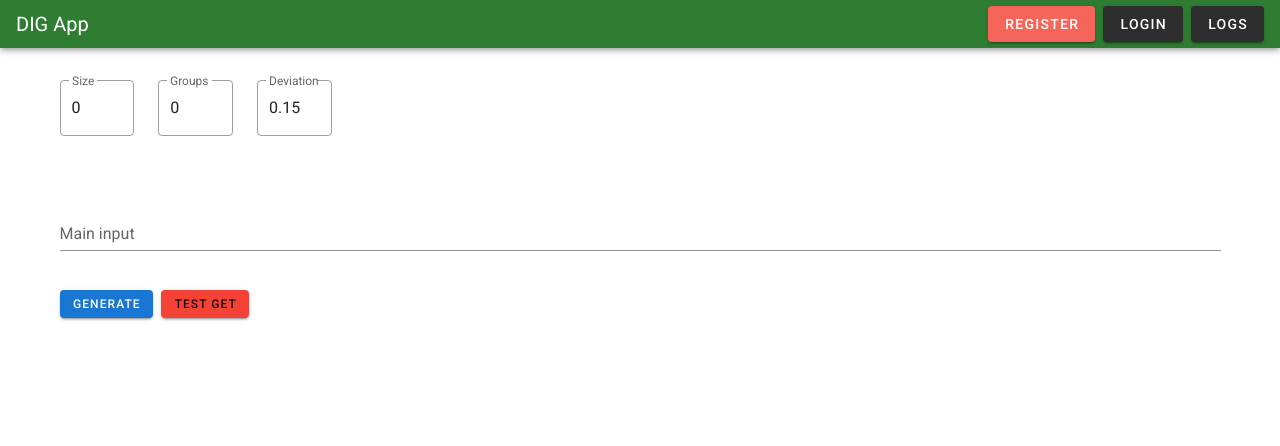
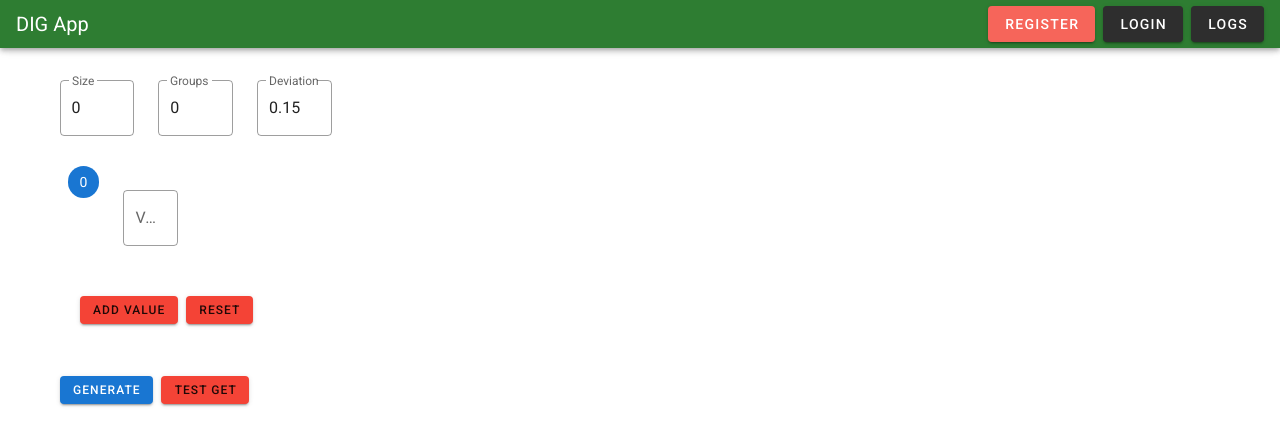
Before and after one commit to Lennyvp/dig-app-client, a Vue app: page / in a window 1280 px wide. Shown: the top 446 px of the page. Built offline with nearby package versions, Linux system fonts and the light colour scheme.

Commit message:
added Input Chips

```diff
--- a/package.json
+++ b/package.json
@@ -12,6 +12,7 @@
     "axios": "^0.19.2",
     "core-js": "^3.6.5",
     "express": "^4.17.1",
+    "material-design-icons": "^3.0.1",
     "vue": "^2.6.11",
     "vue-router": "^3.2.0",
     "vuetify": "^2.2.11",
--- /dev/null
+++ b/src/components/ChipInputValue.vue
@@ -0,0 +1,32 @@
+<template>
+  <v-btn
+      v-if="chip"
+      close
+      dark
+      class="ml-2 mt-2"
+      @click="removeChip"
+    >
+      {{ inputValue }}
+      <v-icon right>mdi-close-circle-outline</v-icon>
+    </v-btn>
+</template>
+
+<script>
+export default {
+    name: "ChipInputValue",
+    props: ['inputValue'],
+    data: () => ({
+        chip: true,
+    }),
+    methods: {
+      removeChip() {
+        // this.$emit("removeValue", this.inputValue)
+        this.chip = false
+      }
+    }
+}
+</script>
+
+<style>
+
+</style>
--- a/src/components/GenerateSolutions.vue
+++ b/src/components/GenerateSolutions.vue
@@ -6,19 +6,21 @@
       </v-col>
 
       <v-col cols="5" sm="6" md="1">
-        <v-text-field label="Groups" outlined v-model="amountOfGroups"></v-text-field>
+        <v-text-field label="Groups" outlined v-model="groups"></v-text-field>
       </v-col>
 
       <v-col cols="5" sm="6" md="1">
         <v-text-field label="Deviation" outlined v-model="deviation"></v-text-field>
-      </v-col>
+    </v-col>
     </v-row>
 
-    <div>{{ inputString }}</div>
+    <!-- <div>{{ inputString }}</div>
 
     <div class="mt-10">
       <v-text-field label="Main input" hide-details="auto" v-model="inputString"></v-text-field>
-    </div>
+    </div> -->
+
+    <InputValues :inputValues="inputValues" v-on:updateValues="updateValues(event)"/>
 
     <div class="mt-10">
       <v-btn small color="primary" @click="sentPost">Generate</v-btn>
@@ -29,7 +31,7 @@
 
 <script>
 import axios from "axios";
-
+import InputValues from '@/components/InputValues.vue'
 export default {
   name: "GenerateSolutions",
 
@@ -38,20 +40,25 @@ export default {
     // outputData: [],
     inputData: [],
     inputString: "",
-    amountOfGroups: 0,
+    groups: 0,
     size: 0,
     deviation: 0.15,
+    inputValue: 0,
+    inputValues: [],
   }),
+  components: {
+    InputValues
+  },
   methods: {
     sentPost() {
       this.convertData();
       axios
         .post("https://dig-app-server.herokuapp.com/solve", {
           username: "Lenny",
-          amountOfGroups: this.amountOfGroups,
+          groups: this.groups,
           size: this.size,
           // values: [1.0, 1.0, 2.0, 3.0, 5.0, 5.0, 7.0, 8.0, 9.0],
-          values: this.inputData,
+          values: this.inputValues,
           deviation: this.deviation
         })
         .then((response) => {
@@ -68,6 +75,9 @@ export default {
     convertData() {
       this.inputData = this.inputString.split(",");
     },
+    updateValues(updatedValues) {
+      this.inputValues = updatedValues
+    }
   },
 };
 </script>
--- /dev/null
+++ b/src/components/InputValues.vue
@@ -0,0 +1,58 @@
+<template>
+  <v-container>
+    <v-row>
+    <v-chip class="ml-2" color="primary">{{ inputValues.length }}</v-chip>
+      <v-col md="4" lg="10">
+        <!-- <v-sheet elevation="10" class="pa-4"> -->
+        <v-col cols="5" sm="6" md="1">
+          <v-text-field label="Value" outlined v-model="inputValue" v-on:keyup.enter="addValue"></v-text-field>
+        </v-col>
+
+        <v-chip-group column active-class="primary--text">
+          <ChipInputValue
+            v-for="(inputValue, index) in inputValues"
+            :key="index"
+            :inputValue="inputValue"
+            @click="removeValue(index)"
+          />
+        </v-chip-group>
+        <!-- </v-sheet> -->
+      </v-col>
+    </v-row>
+
+    <v-btn small color="red" class="ml-2" @click="addValue">Add Value</v-btn>
+    <v-btn small color="red" class="ml-2" @click="resetValues">RESET</v-btn>
+  </v-container>
+</template>
+
+<script>
+import ChipInputValue from "@/components/ChipInputValue.vue"
+export default {
+  name: "InputValues",
+  props: ["inputValues"],
+  data: () => ({
+    item: 0,
+  }),
+  components: {
+    ChipInputValue,
+  },
+  methods: {
+    updateValues() {
+         this.$emit("updateValues", this.inputValues)
+    },
+    addNewChip() {},
+    addValue() {
+      this.inputValues.push(this.inputValue);
+    },
+    removeValue(value) {
+        console.log(value)
+        // this.inputValues = this.inputValues.filter(v => !value.includes(v))
+        this.inputValues.slice(value, 1)
+    },
+    resetValues() {
+        this.inputValues = []
+        this.$emit("updateValues", this.inputValues)
+    },
+  },
+};
+</script>
```
Also changed, not shown: 1 other file (tests, documents, lock files or other folders).
